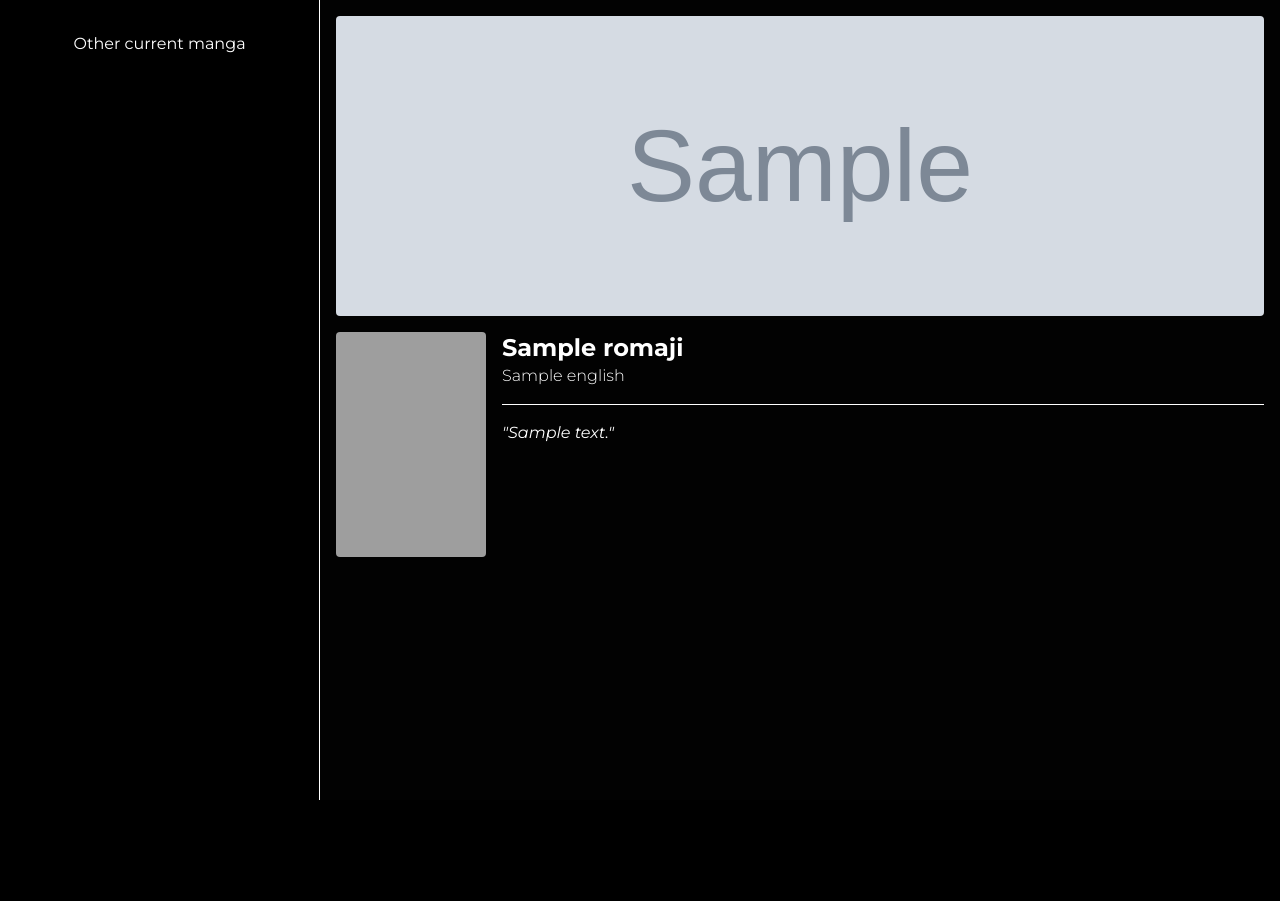
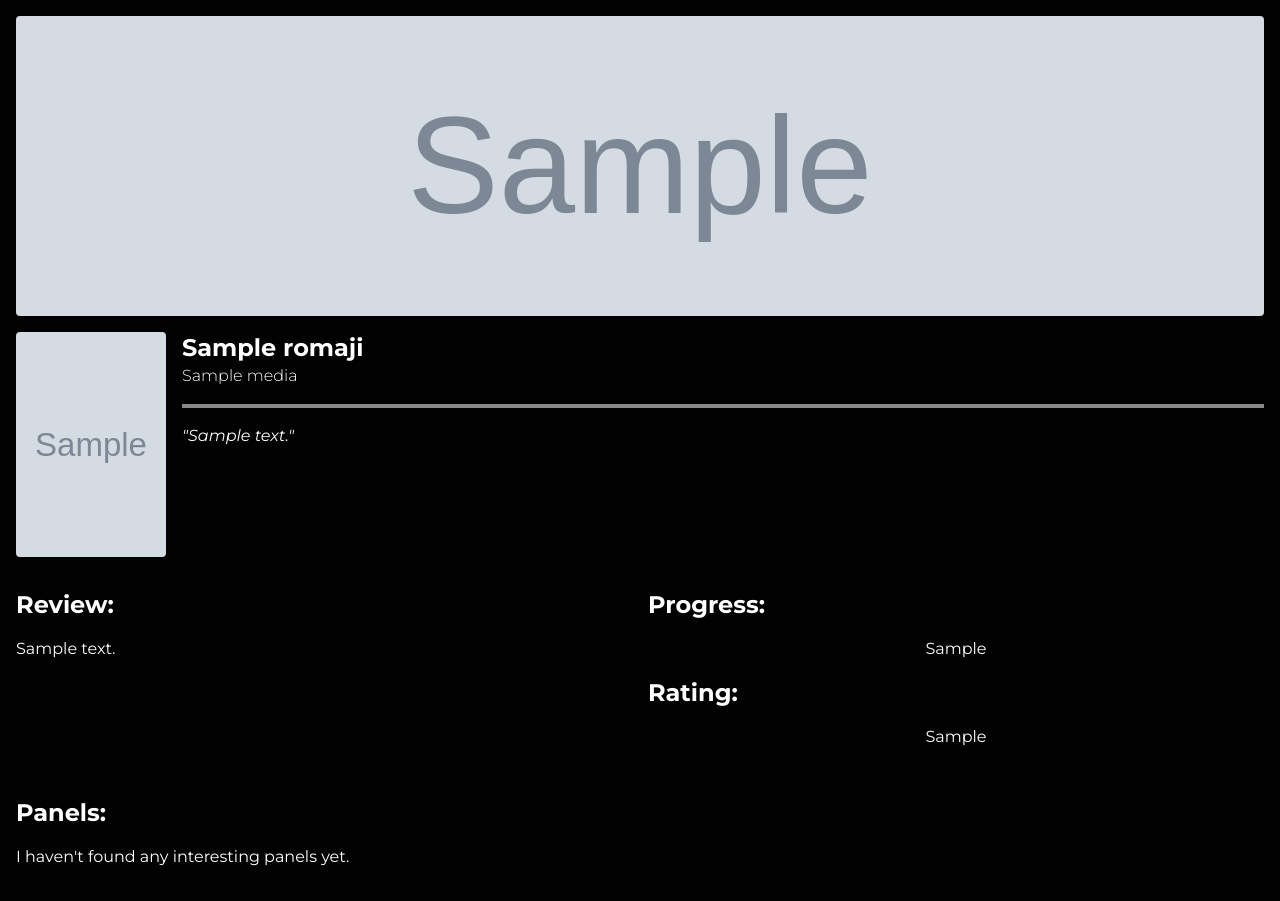
Before and after one commit to crxssed7/reviews, a Flask app: template src/templates/manga_review.html in a window 1280 px wide. Before the commit the page ends 800 px from the top, so only its background shows below. Run offline with Flask 3, Linux system fonts and the light colour scheme; the template is opened without the code that fills it: most values are stand-ins (such as "Sample title", 1, 10 or a date in 2020); grey boxes marked "Sample" are stand-in pictures; style sheets or scripts are compiled from the project's sources; some libraries are stand-ins or nearby versions; grey boxes are pictures that could not be loaded.

Commit message:
Big fat changes, major layout and api updates etc

```diff
--- a/src/templates/base.html
+++ b/src/templates/base.html
@@ -6,9 +6,11 @@
     <meta name="viewport" content="width=device-width, initial-scale=1.0">
     <title>crxssed manga reviews</title>
     <link rel="stylesheet" href="{{url_for('static',filename='dist/css/output.css')}}">
+    <script src="https://kit.fontawesome.com/f1da3ec963.js" crossorigin="anonymous"></script>
     <link rel="preconnect" href="https://fonts.googleapis.com">
     <link rel="preconnect" href="https://fonts.gstatic.com" crossorigin>
     <link href="https://fonts.googleapis.com/css2?family=Montserrat:ital,wght@0,300;0,400;0,700;1,400&display=swap" rel="stylesheet">
+    {% block extrahead %}{% endblock %}
 </head>
 <body class="bg-[#020202] text-white">
     {% block content %}{% endblock %}
--- a/src/templates/manga_review.html
+++ b/src/templates/manga_review.html
@@ -1,38 +1,70 @@
 {% extends 'base.html' %}
 
 {% block content %}
-<div class="grid grid-cols-1 md:grid-cols-4">
-    <div class="col-span-1 hidden md:block">
-        <div class="flex flex-col gap-4 text-center sm:sticky sm:top-[0px] bg-black h-screen overflow-auto border-r border-white">
-            <div class="p-8">
-                <h3>Other current manga</h3>
+<div class="p-4">
+    <div id="bg-img" class="rounded w-full h-[300px] bg-no-repeat bg-cover bg-center"></div>
+</div>
+<div class="mx-auto max-w-7xl px-4">
+    <div class="flex gap-4">
+        <div id="cover-img" class="rounded min-w-[150px] h-[225px] bg-no-repeat bg-cover bg-center"></div>
+        <div class="flex-col w-full">
+            <div class="flex flex-row justify-between">
+                <h1 class="text-2xl font-bold">{{ presenter.media.romaji }}</h1>
+                <div class="flex gap-4">
+                    {% if presenter.collecting %}
+                        <i class="fa-solid fa-bookmark custom-colour"></i>
+                    {% endif %}
+                    {% if presenter.favourite %}
+                        <i class="fa-solid fa-heart custom-colour"></i>
+                    {% endif %}
+                </div>
+            </div>
+            {% if presenter.media.english_title %}
+                <p class="font-thin">{{ presenter.media.english_title }}</p>
+            {% endif %}
+            <hr class="border-2 custom-colour my-4">
+            {% if presenter.notes %}
+                <p class="italic">"{{ presenter.notes }}"</p>
+            {% endif %}
+        </div>
+    </div>
+    <div class="grid grid-cols-1 grid-flow-row-dense gap-4 sm:grid-cols-2 my-8">
+        <div class="col-span-1">
+            <h3 class="text-2xl font-bold mb-4">Review:</h3>
+            <p>{{ review_content }}</p>
+        </div>
+        <div class="col-span-1 sm:order-last order-first">
+            <div class="mb-4">
+                <h3 class="text-2xl font-bold mb-4">Progress:</h3>
+                <div class="flex justify-center">
+                    {{ progress_knob.to_html() | safe }}
+                </div>
+            </div>
+            <div class="mb-4">
+                <h3 class="text-2xl font-bold mb-4">Rating:</h3>
+                <div class="flex justify-center">
+                    {{ score_knob.to_html() | safe }}
+                </div>
             </div>
         </div>
     </div>
-    <div class="col-span-1 md:col-span-3 p-4">
-        <div id="bg-img" class="rounded mb-4 w-full h-[300px] bg-no-repeat bg-cover bg-center"></div>
-        <div class="flex gap-4">
-            <div id="cover-img" class="rounded min-w-[150px] h-[225px] bg-no-repeat bg-cover bg-center"></div>
-            <div class="flex-col w-full">
-                <h1 class="text-2xl font-bold">{{ media_list['media']['title']['romaji'] }}</h1>
-                {% if media_list['media']['title']['english'] %}
-                    <p class="font-thin">{{ media_list['media']['title']['english'] }}</p>
-                {% endif %}
-                <hr class="border-white my-4">
-                {% if media_list['notes'] %}
-                    <p class="italic">"{{ media_list['notes'] }}"</p>
-                {% endif %}
-            </div>
-        </div>
+    <div class="my-8">
+        <h3 class="text-2xl font-bold mb-4">Panels:</h3>
+        <p>I haven't found any interesting panels yet.</p>
     </div>
 </div>
 <script>
-    const bannerImage = "{{ media_list['media']['bannerImage'] }}";
-    const coverImage = "{{ media_list['media']['coverImage']['large'] }}";
+    const bannerImage = "{{ presenter.media.banner_image }}";
+    const coverImage = "{{ presenter.media.cover_image }}";
+    const color = "{{ presenter.media.color }}"
 
     const bgImg = document.getElementById("bg-img");
     bgImg.style = `background-image: url('${bannerImage}')`;
     const coverImg = document.getElementById("cover-img");
     coverImg.style = `background-image: url('${coverImage}')`;
+    const colouredElements = document.getElementsByClassName("custom-colour");
+    for (let element of colouredElements) {
+        element.style = `border-color: ${color}; color: ${color};`;
+    }
 </script>
 {% endblock %}
```
Also changed, not shown: src/api/anilist.py (+14 -14 lines), src/apps/manga/routes/latest_chapter.py (+34 -17 lines), src/apps/manga/routes/reviews.py (+26 -1 lines).
